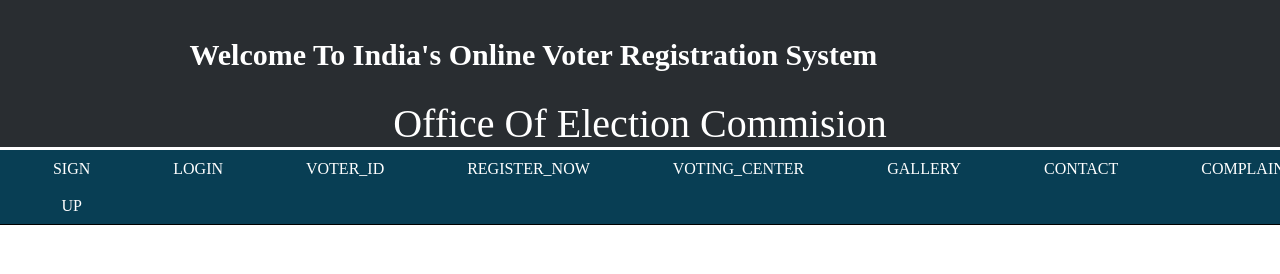
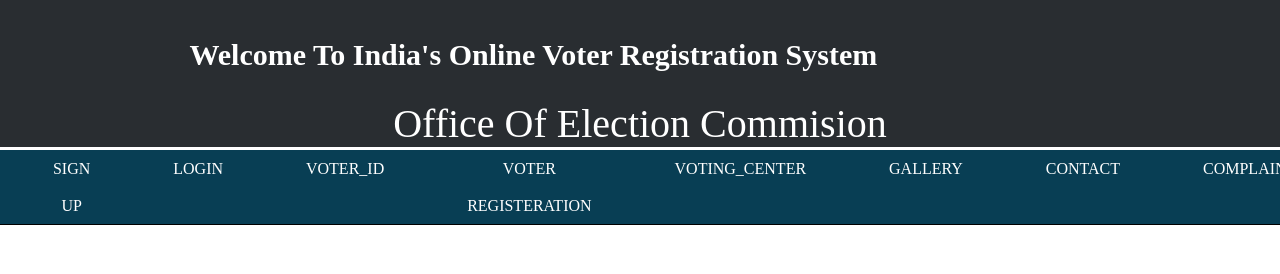
Before and after one commit to pulkit-mittal-01/online_voter_registratin.github.io, a plain HTML site: page index.html in a window 1280 px wide. Shown: the top 274 px of the page. Drawn offline with Linux system fonts and the light colour scheme.

Commit message:
Update index.html

```diff
--- a/index.html
+++ b/index.html
@@ -23,7 +23,7 @@
     <a href="sign in.html" style="text-decoration: none;"><li>Sign up</li><a>
         <a href="login.html" style="text-decoration: none;"><li>Login</li></a>
         <a href="voter id.html" style="text-decoration: none;"><li>Voter_Id</li></a>
-        <a href="login.html" style="text-decoration: none;"><li>Register_now</li></a>
+        <a href="login.html" style="text-decoration: none;"><li>Voter Registeration</li></a>
         <a href="dsnhj" style="text-decoration: none;"><li>Voting_center</li></a>
         <a href="#.html" style="text-decoration: none;"><li>Gallery</li></a>
         <a href="contact us.html" style="text-decoration: none;"><li>Contact</li></a>
```
